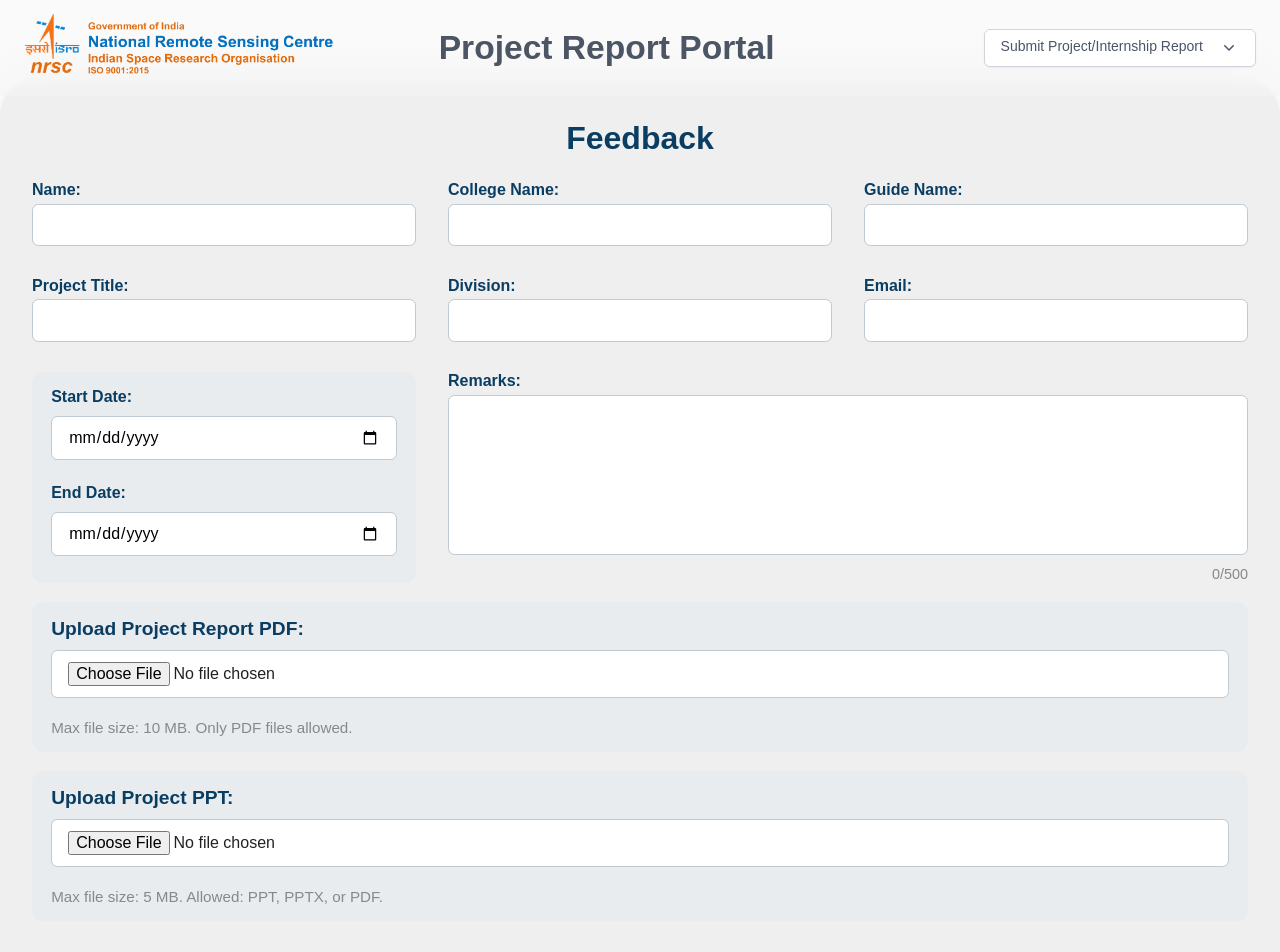
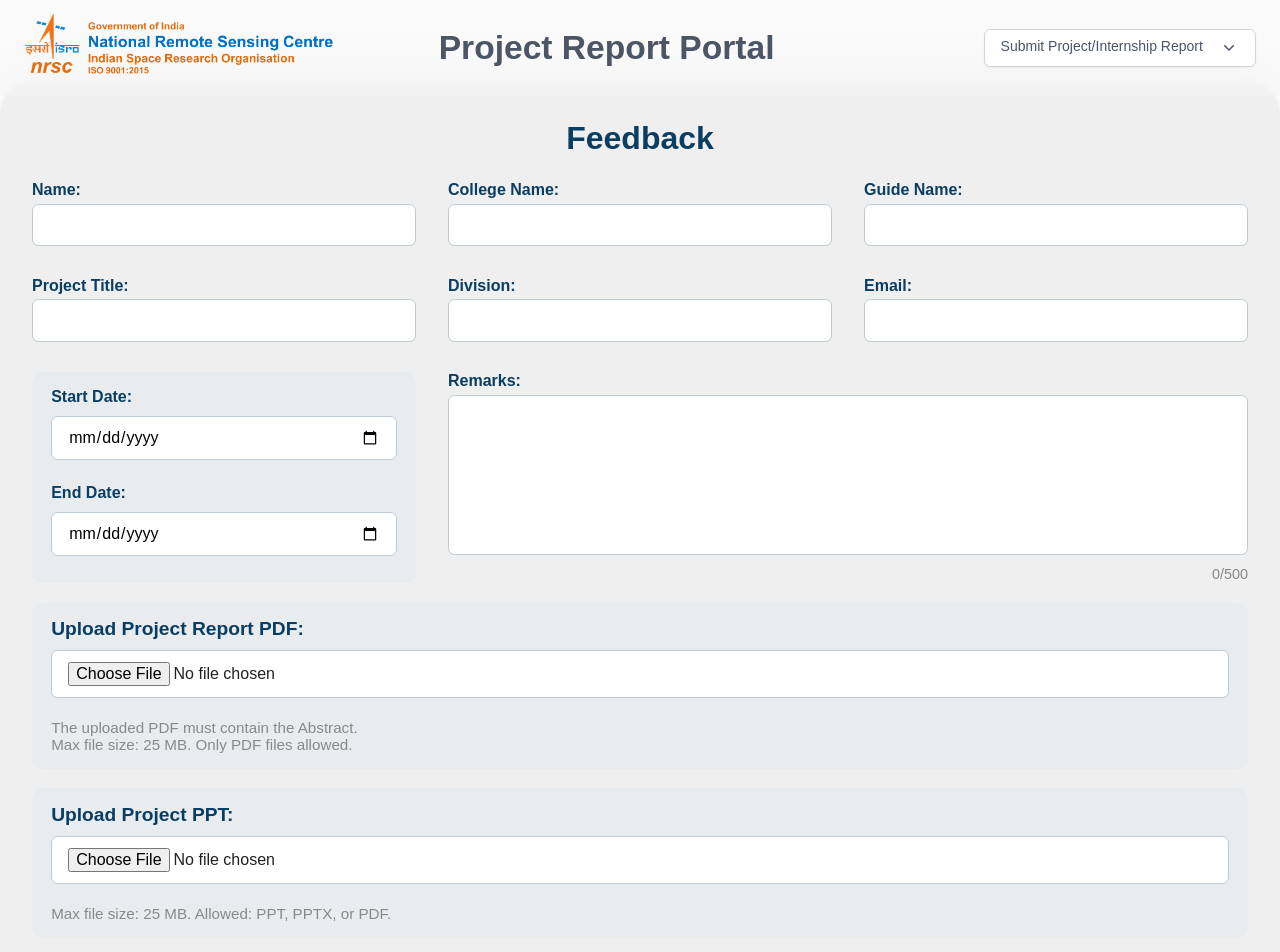
Before and after one commit to arshilyusuf/NRSCFrontend, a React (Vite) app: page /feedback in a window 1280 px wide. Shown: the top 952 px of the page. Built offline with nearby package versions, Linux system fonts and the light colour scheme; a web font is replaced by a local one.

Commit message:
Update Feedback.jsx

```diff
--- a/src/pages/Feedback.jsx
+++ b/src/pages/Feedback.jsx
@@ -87,8 +87,8 @@ export default function Feedback() {
 
   const handleReportPdfChange = (e) => {
     const file = e.target.files[0];
-    if (file && file.size > 15 * 1024 * 1024) {
-      alert("Project Report PDF must be less than 15 MB.");
+    if (file && file.size > 25 * 1024 * 1024) {
+      alert("Project Report PDF must be less than 25 MB.");
       e.target.value = "";
       setReportPdf(null);
       return;
@@ -98,8 +98,8 @@ export default function Feedback() {
 
   const handleProjectPptChange = (e) => {
     const file = e.target.files[0];
-    if (file && file.size > 10 * 1024 * 1024) {
-      alert("Project PPT must be less than 10 MB.");
+    if (file && file.size > 25 * 1024 * 1024) {
+      alert("Project PPT must be less than 25 MB.");
       e.target.value = "";
       setProjectPpt(null);
       return;
@@ -125,10 +125,10 @@ export default function Feedback() {
       }
     }
 
-    if (!reportPdf) {
-      alert("Please upload the project report PDF file (mandatory).");
-      return;
-    }
+    // if (!reportPdf) {
+    //   alert("Please upload the project report PDF file (mandatory).");
+    //   return;
+    // }
 
     localStorage.setItem("feedbackFormData", JSON.stringify(formData));
 
@@ -288,12 +288,13 @@ export default function Feedback() {
               id="project_report_pdf"
               accept="application/pdf"
               onChange={handleReportPdfChange}
-              required
             />
             <div
               style={{ color: "#888", fontSize: "0.95em", marginTop: "0.3em" }}
             >
-              Max file size: 10 MB. Only PDF files allowed.
+              The uploaded PDF must contain the Abstract.
+              <br/>
+              Max file size: 25 MB. Only PDF files allowed.
             </div>
           </div>
           <div
@@ -312,7 +313,7 @@ export default function Feedback() {
             <div
               style={{ color: "#888", fontSize: "0.95em", marginTop: "0.3em" }}
             >
-              Max file size: 5 MB. Allowed: PPT, PPTX, or PDF.
+              Max file size: 25 MB. Allowed: PPT, PPTX, or PDF.
             </div>
           </div>
           {isAuthenticated && (
```
